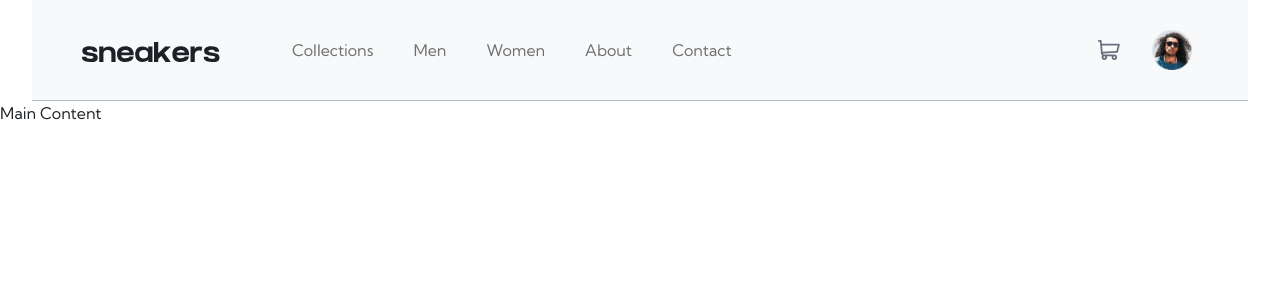
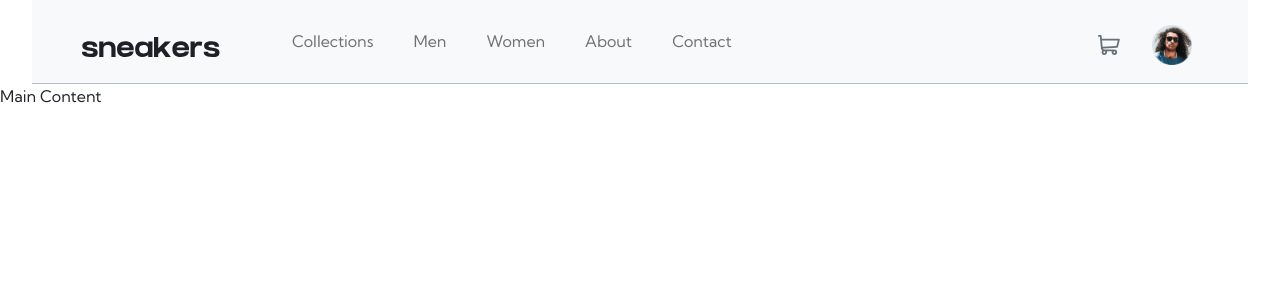
Before and after one commit to NoelOsiro/ecommerce, a React (Create React App) app in the folder product-page/: page / in a window 1280 px wide. Shown: the top 300 px of the page. Built offline with nearby package versions, Linux system fonts and the light colour scheme.

Commit message:
Fixed Navlink hover

```diff
--- a/product-page/src/Components/Navbar/navbar.css
+++ b/product-page/src/Components/Navbar/navbar.css
@@ -1,19 +1,23 @@
 .navbar{
-    padding-top:1.8rem!important;
-    padding-bottom: 1.8rem!important;
+    padding-top:2.8rem!important;
+    padding-bottom: 2.4rem!important;
     border-bottom: 1px solid hsl(220, 14%, 75%);
     max-width: 95%;
+    max-height: 35px;
     margin: auto;
+}
+.nav-link{
+    padding-top:2.8rem!important;
+    padding-bottom: 2.0rem!important;
 }
 a.nav-link{
     cursor:pointer!important;
+    margin-bottom: 20px;
 }
 a.nav-link:hover{
-    padding-bottom: 10px;
-    margin-bottom: 10px;
+    margin-bottom: 20px;
     border-bottom: 2px solid hsl(26, 100%, 55%);
-    padding-bottom: 10px; /* Use 10px; here */
-    margin-bottom: 10px;
+    color:hsl(0,0,0)
 }
 
 #cartButton{
```
